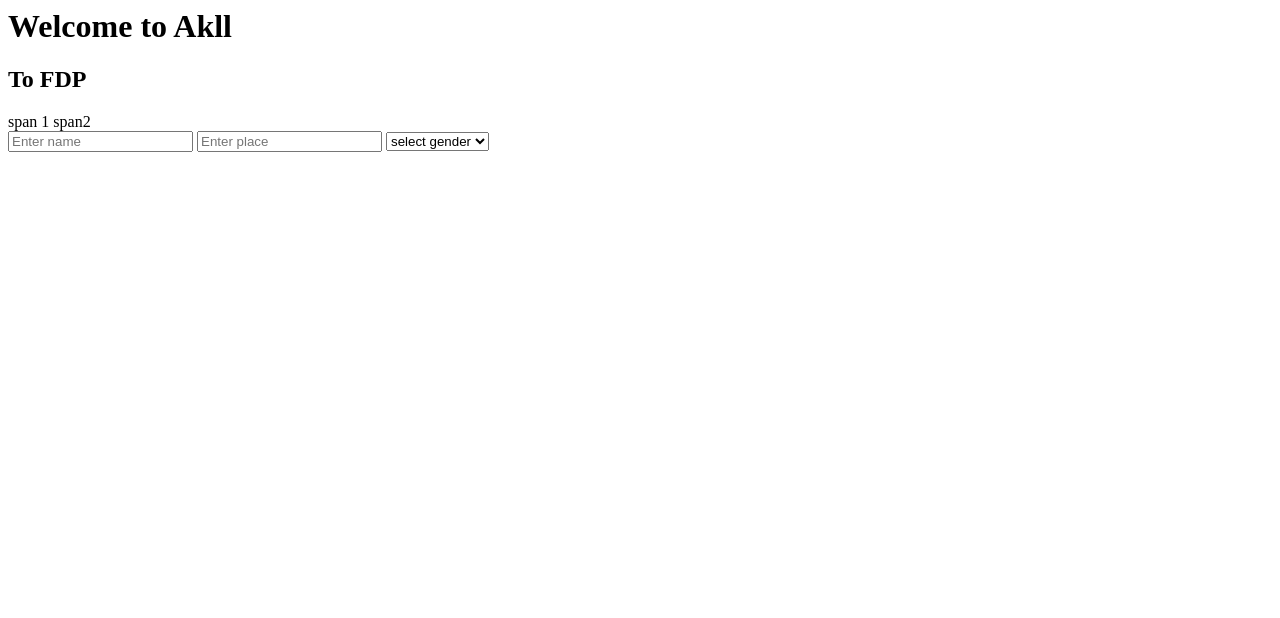
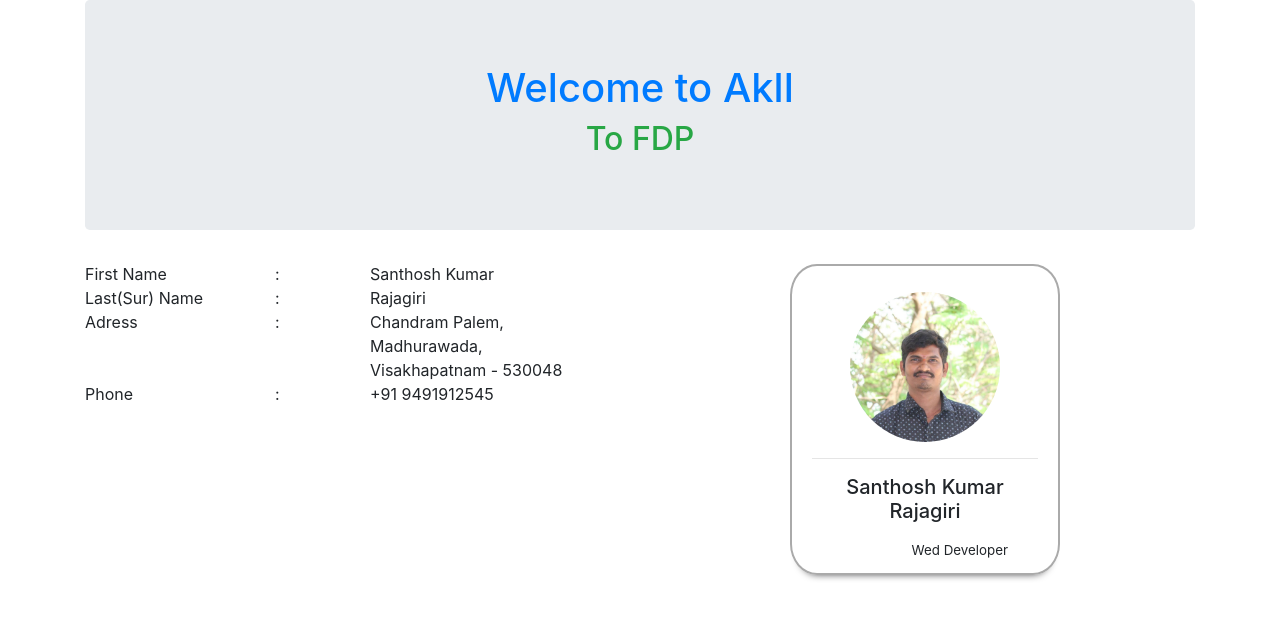
Before and after one commit to santhu342/apssdc-reactjs, a plain HTML site: page index.html in a window 1280 px wide. Drawn offline with nearby package versions, Linux system fonts and the light colour scheme.

Commit message:
update profile

```diff
--- a/css/style.css
+++ b/css/style.css
@@ -0,0 +1,50 @@
+
+
+
+
+.profilemain{
+    display : flex ;
+    flex-direction: row;
+    flex-wrap: wrap;
+    justify-content: center;
+}
+.profile{
+    width: 50%;
+    border: 2px solid #aaa;
+    border-radius: 10%;
+    text-align: center;
+    padding: 2px 20px;
+    margin: 2px 10px;
+    box-shadow: 0px 8px 8px -10px #000107;
+}
+.profile img {
+    width: 150px;
+    border-radius: 50%;
+}
+.profile .desc {
+    text-align: right;
+    padding: 10px 20px;
+    margin-right: 10px;
+    font-size: 10pt;;
+}
+
+@media only screen and (min-width: 576px) and (max-width:768px){
+    .profile{
+        width: 75%;
+    }
+    .profile img {
+        width: 80px;
+        border-radius: 50%;
+    }
+
+}
+@media only screen and (min-width: 300px) and (max-width:576px){
+    .profile{
+        width: 75%;
+    }
+    .profile img {
+        width: 80px;
+        border-radius: 50%;
+    }
+
+}
--- a/index.html
+++ b/index.html
@@ -6,22 +6,97 @@
     <meta name="viewport" content="width=device-width, initial-scale=1.0">
     <title>:: Web Design ::</title>
     <link rel="shortcut icon" href="image/icons8-web-design-64.png" type="image/x-icon">
+
+    <link rel="stylesheet" href="css/style.css" >
+    <link rel="stylesheet" href="https://stackpath.bootstrapcdn.com/bootstrap/4.5.0/css/bootstrap.min.css" integrity="sha384-9aIt2nRpC12Uk9gS9baDl411NQApFmC26EwAOH8WgZl5MYYxFfc+NcPb1dKGj7Sk" crossorigin="anonymous">
+
 </head>
 <body>
 
+    <div class="container">
+        <div class="jumbotron">
+            <div class="text-center">
+                <h1 class="text-primary">Welcome to Akll</h1>
+                <h2 class="text-success">To FDP</h2>
+            </div>
+        </div>
 
-    <h1>Welcome to Akll</h1>
-    <h2>To FDP</h2>
-    <span>span 1</span>
-    <span>span2</span>
-    <form action="/" method="GET">
-        <input type="text" name="name" id="name" placeholder="Enter name">
-        <input type="text" name="area" id="area" placeholder="Enter place">
-        <select name="gender" id="gender">
-            <option value="">select gender</option>
-            <option value="male">male</option>
-            <option value="female">female</option>
-        </select>
-    </form>
+        <div class="row">
+            <div class="col-sm-6">
+
+                <div class="row">
+                    <div class="col col-sm-4">
+                        First Name
+                    </div>
+                    <div class="col col-sm-2">
+                        :
+                    </div>
+                    <div class="col col-sm-6">
+                        Santhosh Kumar
+                    </div>
+                </div>
+
+                <div class="row">
+                    <div class="col col-sm-4">
+                        Last(Sur) Name
+                    </div>
+                    <div class="col col-sm-2">
+                        :
+                    </div>
+                    <div class="col col-sm-6">
+                        Rajagiri
+                    </div>
+                </div>
+
+                <div class="row">
+                    <div class="col col-sm-4">
+                        Adress
+                    </div>
+                    <div class="col col-sm-2">
+                        :
+                    </div>
+                    <div class="col col-sm-6">
+                        Chandram Palem,
+                        <br />Madhurawada,
+                        <br />Visakhapatnam - 530048
+                    </div>
+                </div>
+
+                <div class="row">
+                    <div class="col col-sm-4">
+                        Phone
+                    </div>
+                    <div class="col col-sm-2">
+                        :
+                    </div>
+                    <div class="col col-sm-6">
+                        +91 9491912545
+                    </div>
+                </div>
+
+
+            </div>
+
+            <div class="col-sm-6">
+                <div class="profilemain">
+                     <div class="profile">
+                         <br>
+                         <img src="image/pic.jpg" alt="Santhosh Kumar Rajagiri">
+                         <hr />
+                         <h5>Santhosh Kumar Rajagiri</h5>
+                         <div class="desc"> Wed Developer</div>
+                     </div>
+                </div>
+
+            </div>
+
+        </div>
+
+    </div>
+
+
 </body>
+<script src="https://code.jquery.com/jquery-3.5.1.slim.min.js" integrity="sha384-DfXdz2htPH0lsSSs5nCTpuj/zy4C+OGpamoFVy38MVBnE+IbbVYUew+OrCXaRkfj" crossorigin="anonymous"></script>
+<script src="https://cdn.jsdelivr.net/npm/popper.js@1.16.0/dist/umd/popper.min.js" integrity="sha384-Q6E9RHvbIyZFJoft+2mJbHaEWldlvI9IOYy5n3zV9zzTtmI3UksdQRVvoxMfooAo" crossorigin="anonymous"></script>
+<script src="https://stackpath.bootstrapcdn.com/bootstrap/4.5.0/js/bootstrap.min.js" integrity="sha384-OgVRvuATP1z7JjHLkuOU7Xw704+h835Lr+6QL9UvYjZE3Ipu6Tp75j7Bh/kR0JKI" crossorigin="anonymous"></script>
 </html>
```
Also changed, not shown: image/pic.jpg (added).
